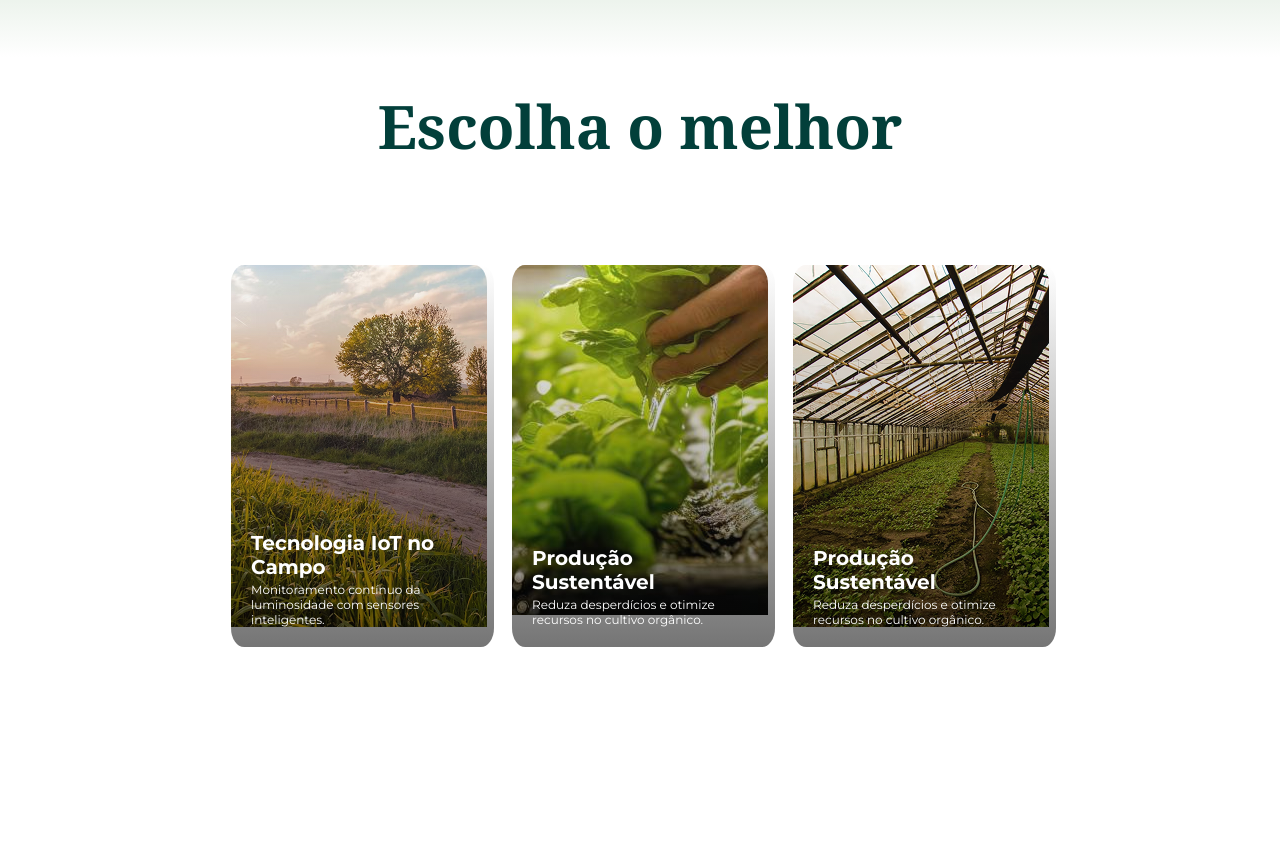
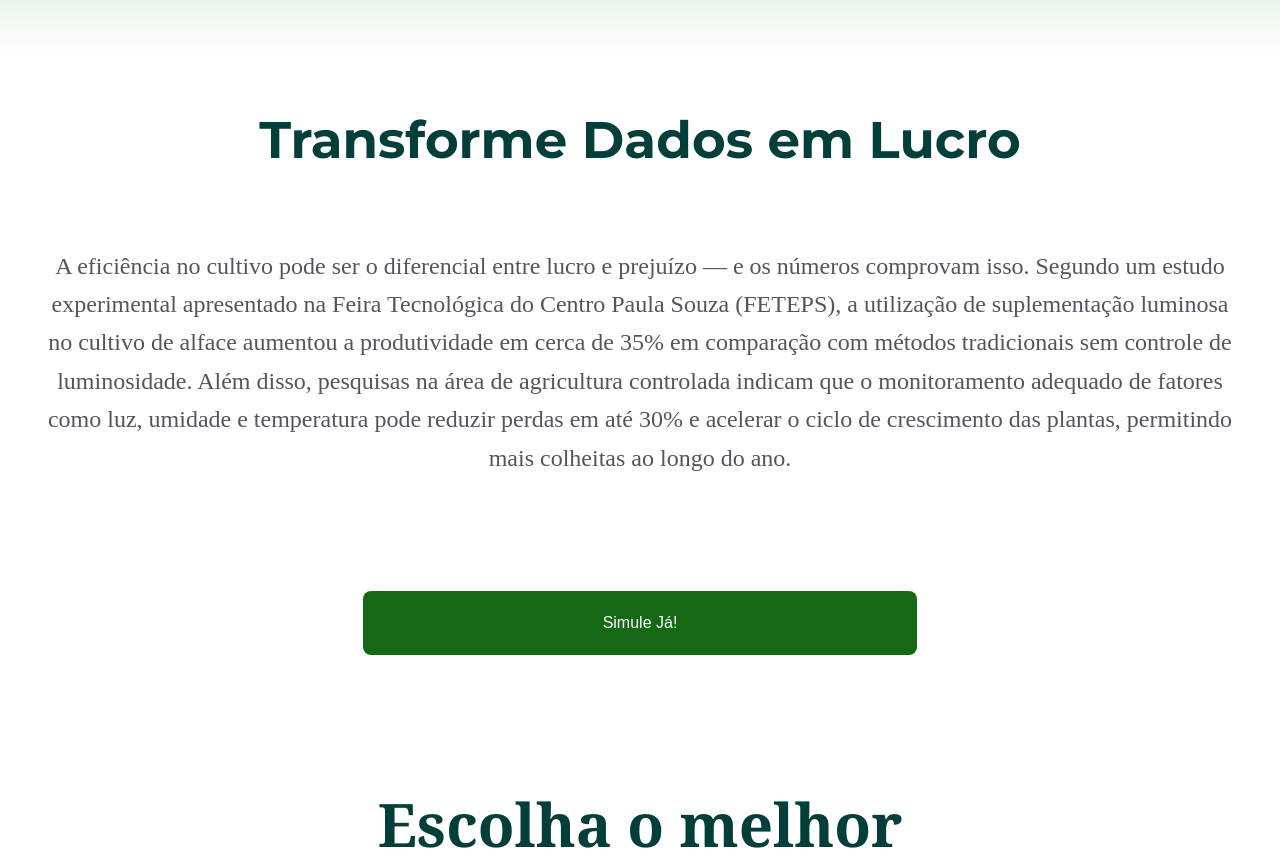
Before and after one commit to LUMI-Solutions-Tech/FrontEnd, a plain HTML site: page index.html in a window 1280 px wide. Shown: the part 784-1639 px from the top of the page. Before the commit the page ends 1481 px from the top, so only its background shows below. Drawn offline with Linux system fonts and the light colour scheme; a web font is replaced by a local one.

Commit message:
adicionando segunda tela ao site

```diff
--- a/index.html
+++ b/index.html
@@ -42,7 +42,21 @@
         <img src="imagens/Cultura_ Alface.svg" alt="Plantação de alfaces em estufas" class="container-img">
     </section>
 
-
+    <div class="fundo-parte2">
+        <div class="titulo-parte2">
+            <h3>Transforme Dados em Lucro</h3>
+        </div>
+        </div>
+        <div class="fundo2-parte2">
+            <div class="conteudo-parte2">
+            <p>A eficiência no cultivo pode ser o diferencial entre lucro e prejuízo — e os números comprovam isso. Segundo um estudo experimental apresentado na Feira Tecnológica do Centro Paula Souza (FETEPS), a utilização de suplementação luminosa no cultivo de alface aumentou a produtividade em cerca de 35% em comparação com métodos tradicionais sem controle de luminosidade.
+            Além disso, pesquisas na área de agricultura controlada indicam que o monitoramento adequado de fatores como luz, umidade e temperatura pode reduzir perdas em até 30% e acelerar o ciclo de crescimento das plantas, permitindo mais colheitas ao longo do ano.</p>
+        </div>
+    </div>
+    <br><br>
+        <div>
+            <button class="botao-parte2">Simule Já!</button>
+        </div>
 
     <section class="conteinerEscolhaoMelhorParte4">
 
--- a/styles.css
+++ b/styles.css
@@ -183,6 +183,56 @@ span {
     width: 28%;
 }
 
+/* parte2-Jonas*/
+
+.fundo-parte2{
+    background-color: white;
+}
+
+
+.fundo2-parte2{
+    background-color: white;
+    max-width: 1200px;
+    margin: auto;
+    text-align: center;
+}
+
+.fundo3-parte2{
+    background-color: white;
+}
+
+.titulo-parte2{
+    display: flex;
+    color: #023f3a;
+    font-size: 44px;
+    font-weight: bold;
+    align-items: center;
+    justify-content: center;
+}
+
+.conteudo-parte2{
+    color: #525560;
+    font-size: 24px;
+    font-family: 'Times New Roman', Times, serif;
+    line-height: 1.6;
+    margin: auto;
+}
+
+.botao-parte2{
+    display: block;
+    font-size: 16px;
+    font-family: Arial, sans-serif;
+    background-color: #156915;
+    color: white;
+    border: none;
+    border-radius: 8px;
+    padding: 23px 240px;
+    margin: auto;
+    margin-top: 52px;
+    margin-bottom: 100px;
+}
+
+
 /* parte4EscolhaMelhor-Mickaela */
 
 .tituloParte4 {
```
